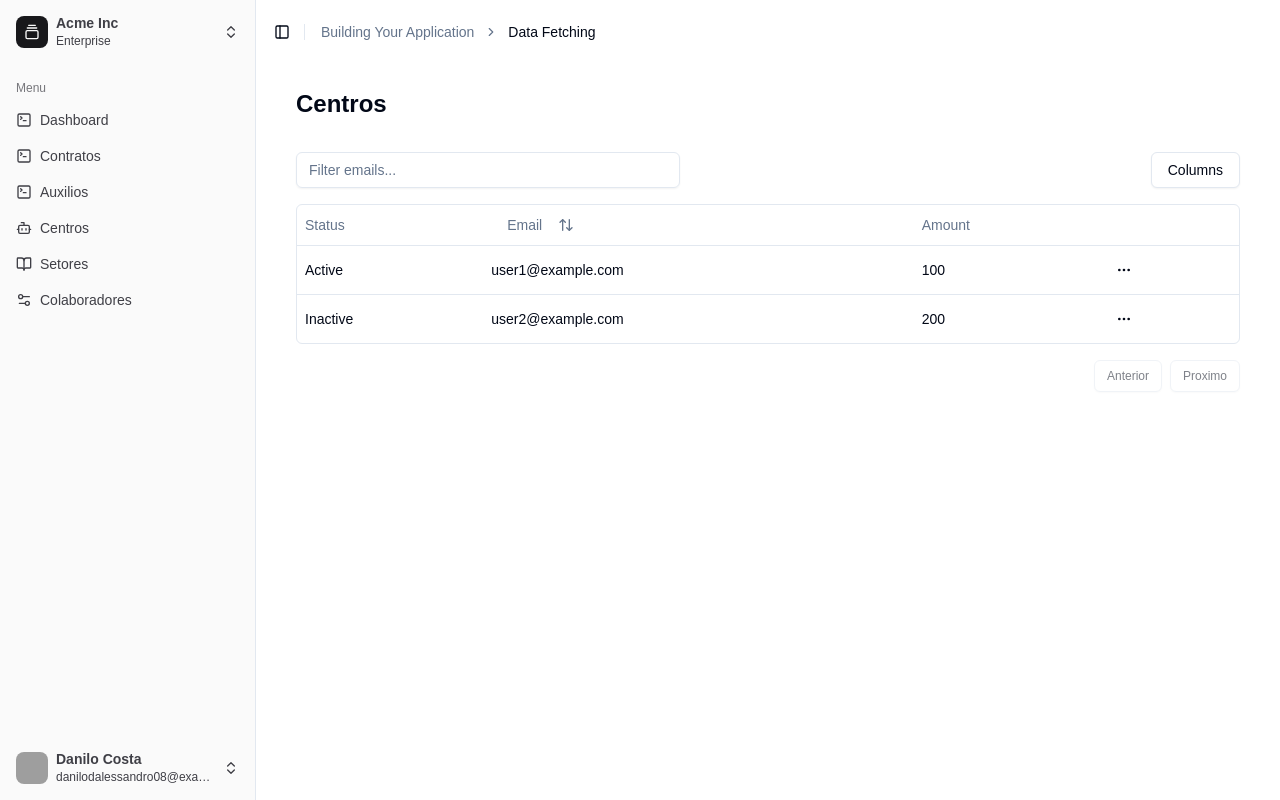
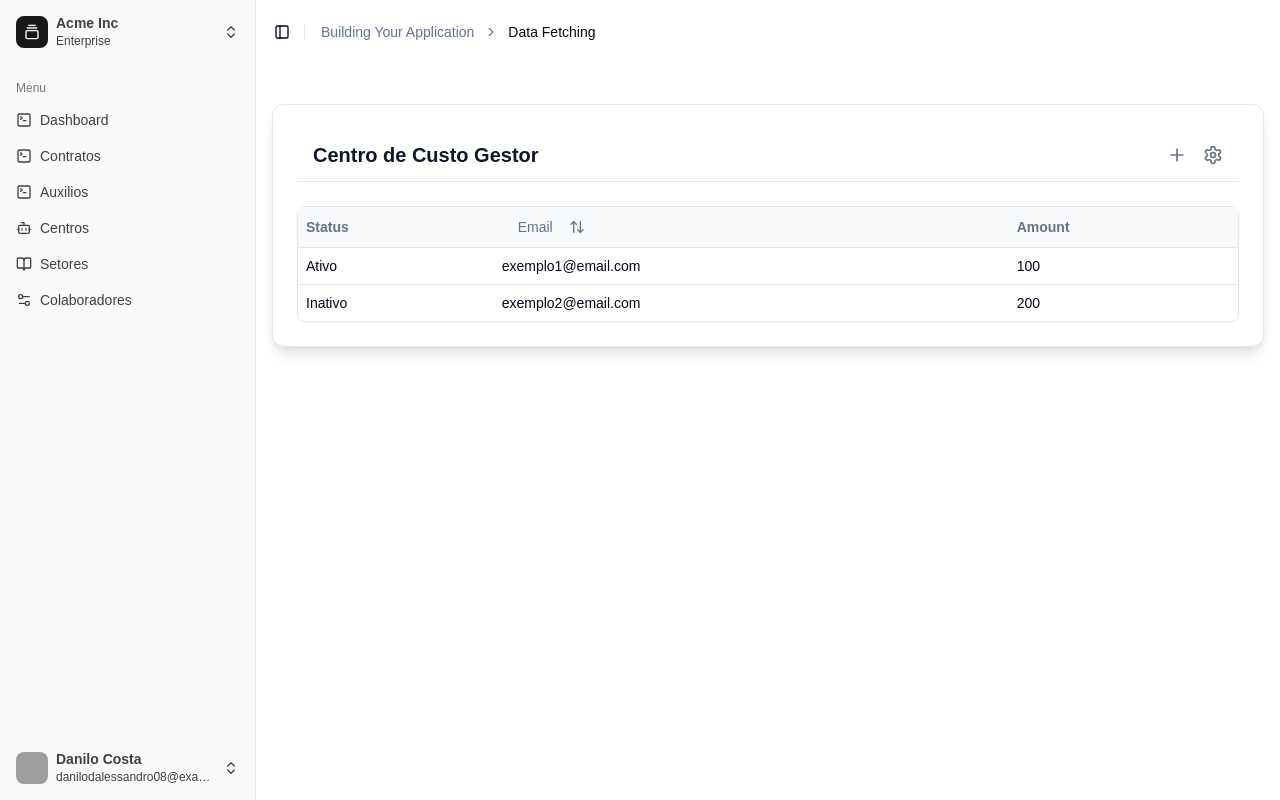
Before and after one commit to DaniloDalessandro/Sysccdop, a Next.js app in the folder front/: page /centros in a window 1280 px wide. Built offline with nearby package versions, Linux system fonts and the light colour scheme; grey boxes are pictures that could not be loaded.

Commit message:
including filters

```diff
--- a/front/src/app/(pages)/centros/columns.jsx
+++ b/front/src/app/(pages)/centros/columns.jsx
@@ -1,18 +1,8 @@
 "use client";
 
-import { MoreHorizontal } from "lucide-react";
+import { ArrowUpDown } from "lucide-react";
 import { ColumnDef } from "@tanstack/react-table";
-import { ArrowUpDown } from "lucide-react"
-
 import { Button } from "@/components/ui/button";
-import {
-  DropdownMenu,
-  DropdownMenuContent,
-  DropdownMenuItem,
-  DropdownMenuLabel,
-  DropdownMenuSeparator,
-  DropdownMenuTrigger,
-} from "@/components/ui/dropdown-menu";
 
 export const columns = [
   {
@@ -30,39 +20,11 @@ export const columns = [
           Email
           <ArrowUpDown className="ml-2 h-4 w-4" />
         </Button>
-      )
+      );
     },
   },
   {
     accessorKey: "amount",
     header: "Amount",
   },
-  {
-    id: "actions",
-    cell: ({ row }) => {
-      const payment = row.original;
-
-      return (
-        <DropdownMenu>
-          <DropdownMenuTrigger asChild>
-            <Button variant="ghost" className="h-8 w-8 p-0">
-              <span className="sr-only">Open menu</span>
-              <MoreHorizontal className="h-4 w-4" />
-            </Button>
-          </DropdownMenuTrigger>
-          <DropdownMenuContent align="end">
-            <DropdownMenuLabel>Actions</DropdownMenuLabel>
-            <DropdownMenuItem
-              onClick={() => navigator.clipboard.writeText(payment.id)}
-            >
-              Copy payment ID
-            </DropdownMenuItem>
-            <DropdownMenuSeparator />
-            <DropdownMenuItem>View customer</DropdownMenuItem>
-            <DropdownMenuItem>View payment details</DropdownMenuItem>
-          </DropdownMenuContent>
-        </DropdownMenu>
-      );
-    },
-  },
 ];
--- a/front/src/app/(pages)/centros/page.jsx
+++ b/front/src/app/(pages)/centros/page.jsx
@@ -1,18 +1,37 @@
 "use client";
 
 import { DataTable } from "@/components/core/table/data-table";
-import { columns } from "@/app/(pages)/centros/columns";
+import { columns } from "./columns";
 
 const data = [
-  { status: "Active", email: "user1@example.com", amount: 100 },
-  { status: "Inactive", email: "user2@example.com", amount: 200 },
+  {
+    id: "1",
+    status: "Ativo",
+    email: "exemplo1@email.com",
+    amount: 100,
+  },
+  {
+    id: "2",
+    status: "Inativo",
+    email: "exemplo2@email.com",
+    amount: 200,
+  },
+  // Adicione mais dados aqui...
 ];
 
-export default function CentrosPage() {
+export default function Home() {
+  const handleAdd = () => {
+    alert("Adicionar novo item!");
+  };
+
   return (
-    <div className="container mx-auto p-6">
-      <h1 className="text-2xl font-bold mb-4">Centros</h1>
-      <DataTable columns={columns} data={data} />
+    <div className="container mx-auto py-10">
+      <DataTable
+        columns={columns}
+        data={data}
+        onAdd={handleAdd}
+        title="Centro de Custo Gestor"
+      />
     </div>
   );
 }
--- a/front/src/components/core/table/data-table.jsx
+++ b/front/src/components/core/table/data-table.jsx
@@ -1,17 +1,12 @@
-"use client"
+"use client";
 
 import {
-  ColumnDef,
   flexRender,
-  SortingState,
-  getSortedRowModel,
   getCoreRowModel,
   getPaginationRowModel,
+  getSortedRowModel,
   useReactTable,
-  ColumnFiltersState,
-  getFilteredRowModel,
-  VisibilityState,
-} from "@tanstack/react-table"
+} from "@tanstack/react-table";
 
 import {
   Table,
@@ -20,99 +15,89 @@ import {
   TableHead,
   TableHeader,
   TableRow,
-} from "@/components/ui/table"
+} from "@/components/ui/table";
 
-import { Button } from "@/components/ui/button"
-import * as React from "react"
-import { Input } from "@/components/ui/input"
+import { Button } from "@/components/ui/button";
+import React from "react";
 
 import {
   DropdownMenu,
   DropdownMenuCheckboxItem,
   DropdownMenuContent,
   DropdownMenuTrigger,
-} from "@/components/ui/dropdown-menu"
+} from "@/components/ui/dropdown-menu";
 
-export function DataTable({ columns, data }) {
+import { Card, CardHeader, CardContent } from "@/components/ui/card";
+import { Plus, Settings } from "lucide-react";
+
+// Componente da Toolbar
+function Toolbar({ title, table }) {
+  return (
+    <div className="flex items-center justify-between px-4 py-3 border-b">
+      <h2 className="text-xl font-bold text-primary">{title}</h2>
+      <div className="flex items-center gap-4">
+        <Plus className="h-5 w-5 cursor-pointer text-gray-500 hover:text-gray-700" />
+        <DropdownMenu>
+          <DropdownMenuTrigger asChild>
+            <Settings className="h-5 w-5 cursor-pointer text-gray-500 hover:text-gray-700" />
+          </DropdownMenuTrigger>
+          <DropdownMenuContent align="end">
+            {table
+              .getAllColumns()
+              .filter((column) => column.getCanHide())
+              .map((column) => (
+                <DropdownMenuCheckboxItem
+                  key={column.id}
+                  className="capitalize"
+                  checked={column.getIsVisible()}
+                  onCheckedChange={(value) => column.toggleVisibility(!!value)}
+                >
+                  {column.id}
+                </DropdownMenuCheckboxItem>
+              ))}
+          </DropdownMenuContent>
+        </DropdownMenu>
+      </div>
+    </div>
+  );
+}
+
+export function DataTable({ columns, data, title }) {
   const [sorting, setSorting] = React.useState([]);
-  const [columnFilters, setColumnFilters] = React.useState([]);
-  const [columnVisibility, setColumnVisibility] = React.useState({})
+  const [columnVisibility, setColumnVisibility] = React.useState({});
 
   const table = useReactTable({
     data,
     columns,
     getCoreRowModel: getCoreRowModel(),
     getPaginationRowModel: getPaginationRowModel(),
+    getSortedRowModel: getSortedRowModel(),
     onSortingChange: setSorting,
-    getSortedRowModel: getSortedRowModel(),
-    onColumnFiltersChange: setColumnFilters,
-    getFilteredRowModel: getFilteredRowModel(),
     onColumnVisibilityChange: setColumnVisibility,
     state: {
       sorting,
-      columnFilters,
       columnVisibility,
     },
-  })
+  });
 
   return (
-    <div>
-      <div className="flex items-center py-4">
-        <Input
-          placeholder="Filter emails..."
-          value={table.getColumn("email")?.getFilterValue() ?? ""}
-          onChange={(event) =>
-            table.getColumn("email")?.setFilterValue(event.target.value)
-          }
-          className="max-w-sm"
-        />
-        <DropdownMenu>
-          <DropdownMenuTrigger asChild>
-            <Button variant="outline" className="ml-auto">
-              Columns
-            </Button>
-          </DropdownMenuTrigger>
-          <DropdownMenuContent align="end">
-            {table
-              .getAllColumns()
-              .filter(
-                (column) => column.getCanHide()
-              )
-              .map((column) => {
-                return (
-                  <DropdownMenuCheckboxItem
-                    key={column.id}
-                    className="capitalize"
-                    checked={column.getIsVisible()}
-                    onCheckedChange={(value) =>
-                      column.toggleVisibility(!!value)
-                    }
-                  >
-                    {column.id}
-                  </DropdownMenuCheckboxItem>
-                )
-              })}
-          </DropdownMenuContent>
-        </DropdownMenu>
-      </div>
-
-      <div className="rounded-md border">
+    <Card className="shadow-lg">
+      <CardHeader>
+        <Toolbar title={title} table={table} />
+      </CardHeader>
+      <CardContent>
+        <div className="rounded-lg border shadow-sm">
           <Table>
-          <TableHeader>
+            <TableHeader className="bg-gray-50">
               {table.getHeaderGroups().map((headerGroup) => (
                 <TableRow key={headerGroup.id}>
-                {headerGroup.headers.map((header) => {
-                  return (
-                    <TableHead key={header.id}>
+                  {headerGroup.headers.map((header) => (
+                    <TableHead key={header.id} className="font-semibold">
                       {header.isPlaceholder
                         ? null
-                        : flexRender(
-                          header.column.columnDef.header,
-                          header.getContext()
-                        )}
+                        : flexRender(header.column.columnDef.header, header.getContext())}
                     </TableHead>
-                  )
-                })}
+                  ))}
                 </TableRow>
               ))}
             </TableHeader>
@@ -122,6 +107,7 @@ export function DataTable({ columns, data }) {
                   <TableRow
                     key={row.id}
                     data-state={row.getIsSelected() && "selected"}
+                    className="hover:bg-gray-50 transition-colors"
                   >
                     {row.getVisibleCells().map((cell) => (
                       <TableCell key={cell.id}>
@@ -133,31 +119,14 @@ export function DataTable({ columns, data }) {
               ) : (
                 <TableRow>
                   <TableCell colSpan={columns.length} className="h-24 text-center">
-                  No results.
+                    Nenhum resultado encontrado.
                   </TableCell>
                 </TableRow>
               )}
             </TableBody>
           </Table>
         </div>
-      <div className="flex items-center justify-end space-x-2 py-4">
-        <Button
-          variant="outline"
-          size="sm"
-          onClick={() => table.previousPage()}
-          disabled={!table.getCanPreviousPage()}
-        >
-          Anterior
-        </Button>
-        <Button
-          variant="outline"
-          size="sm"
-          onClick={() => table.nextPage()}
-          disabled={!table.getCanNextPage()}
-        >
-          Proximo
-        </Button>
-      </div>
-    </div>
-  )
+      </CardContent>
+    </Card>
+  );
 }
```
Lines whose indentation alone changed are shown as unchanged.
